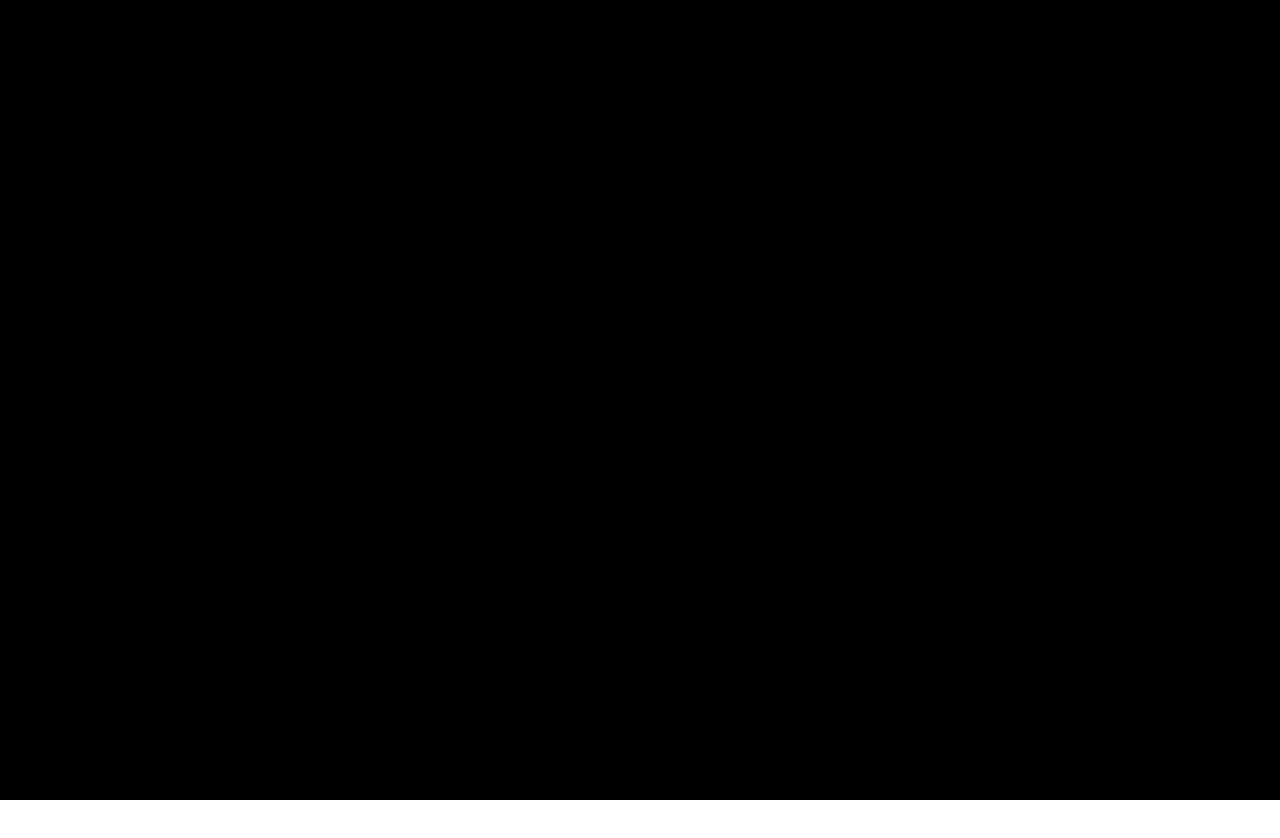
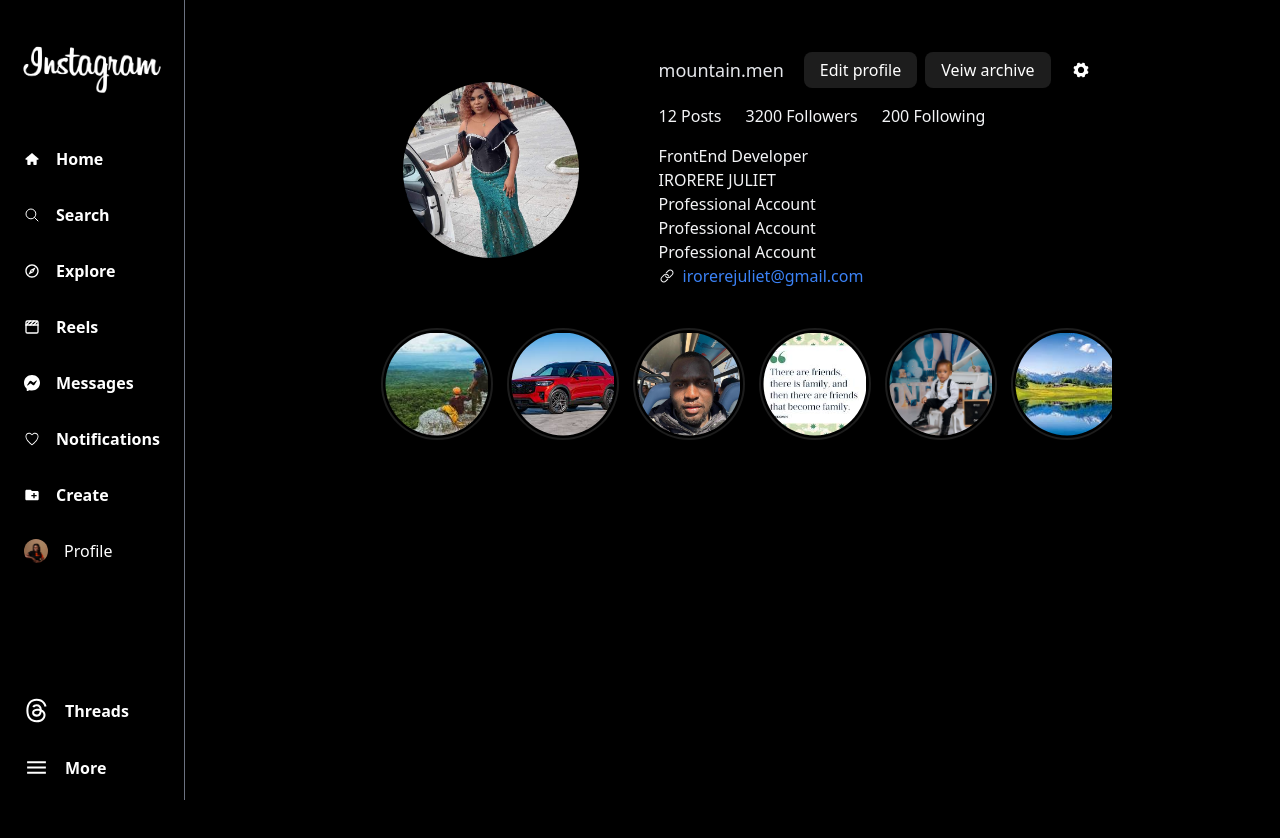
Before and after one commit to irorerejuliet/Instagram-website, a React (Vite) app: page /profile in a window 1280 px wide. Before the commit this address had no page. Shown: the top 838 px of the page. Before the commit the page ends 800 px from the top, so only its background shows below. Built offline with nearby package versions, Linux system fonts and the light colour scheme.

Commit message:
added profile section

```diff
--- a/src/App.jsx
+++ b/src/App.jsx
@@ -1,15 +1,17 @@
-import React from 'react'
+
 import { Route, Router, Routes } from 'react-router-dom'
-import HomePage from './Pages/HomePage';
 import FeedPage from './Pages/FeedPage';
+import Profile from './Pages/Profile';
+import Home from './Pages/Home';
 
 const App = () => {
   return (
     <>
       <div className="w-full min-h-screen bg-black">
         <Routes>
-          <Route path="/" element={<HomePage />}>
+          <Route path="/" element={<Home />}>
             <Route index element={<FeedPage />} />
+            <Route path="profile" element={<Profile/> } />
           </Route>
         </Routes>
       </div>
--- /dev/null
+++ b/src/Components/Constants/highlightData.jsx
@@ -0,0 +1,48 @@
+export const highlightData = [
+  {
+    id: 1,
+    username: "Adventure",
+    image: "/images/adventure.jpeg",
+  },
+  {
+    id: 2,
+    username: "Car",
+    image: "/images/car.jpeg",
+  },
+  {
+    id: 3,
+    username: "Frank",
+    image: "/images/Frank2.jpg",
+  },
+  {
+    id: 4,
+    username: "Friendshipquote",
+    image: "/images/frienshipQuote.jpeg",
+  },
+  {
+    id: 5,
+    username: "Gold",
+    image: "/images/gold.jpg",
+  },
+  {
+    id: 6,
+    username: "Mountain",
+    image: "/images/mountain.jpeg",
+  },
+  {
+    id: 7,
+    username: "Party",
+    image: "/images/party.jpeg",
+  },
+  {
+    id: 8,
+    username: "Photographer",
+    image: "/images/photographer.jpeg",
+  },
+  {
+    id: 9,
+    username: "smilingGirl",
+    image: "/images/smilingGirl.jpeg",
+  },
+
+];
--- a/src/Components/Constants/sidebarLinks.js
+++ b/src/Components/Constants/sidebarLinks.js
@@ -9,7 +9,7 @@
  export const sidebarLinks =[
  {
         name: "Home",
-        link: "/Home",
+        link: "/",
         icon: TiHome ,
         id: 1,
       },
--- /dev/null
+++ b/src/Components/Main.jsx
@@ -0,0 +1,96 @@
+import React from 'react'
+import { CiLink } from 'react-icons/ci';
+import { FaLink } from 'react-icons/fa';
+import { IoIosLink, IoIosSettings, } from 'react-icons/io';
+import { Link } from 'react-router-dom'
+import { highlightData } from './Constants/HighlightData';
+
+const Main= () => {
+  return (
+    <>
+      <div className="lg:w-[88%]  md:w-[88%] sm:w-full w-full  h-auto lg:block md:block sm:hidden hidden">
+        {/* Ypur info section */}
+        <div className="w-full h-auto flex items-center lg:gap-x-20 md:gap-x-16 sm:gap-x-12 gap-x-3.5 justify-center mb-10">
+          <img
+            src="/images/ifueko.jpg"
+            alt="profile-img"
+            className="rounded-full md:w-44 w-32 lg:h-44 md:h-44 sm:h-36 h-36 object-cover"
+          />
+          <div className="flex items-start flex-col">
+            <div className="flex items-center gap-x-5 mb-4">
+              <Link to="/profile" className="text-lg text-gray-200 font-normal">
+                mountain.men
+              </Link>
+              <div className="flex items-center gap-x-2">
+                <button className="bg-[#1d1d1d] rounded-lg px-4 py-1.5 text-base text-white font-normal hover:bg-[#2f2f2f] ease-out duration-150">
+                  Edit profile
+                </button>
+                <button className="bg-[#1d1d1d] rounded-lg px-4 py-1.5 text-base text-white font-normal hover:bg-[#2f2f2f] ease-out duration-150">
+                  Veiw archive
+                </button>
+              </div>
+              <IoIosSettings size={20} className="text-white" />
+            </div>
+            {/* Post, followes, following */}
+            <div className="flex items-center gap-x-6 mb-4">
+              <h6 className="text-base text-gray-100 font-normal">12 Posts</h6>
+              <Link to="/" className="text-base text-gray-100 font-normal">
+                3200 Followers
+              </Link>
+              <Link to="/" className="text-base text-gray-100 font-normal">
+                200 Following
+              </Link>
+            </div>
+            {/* fullname */}
+            <p className="text-base text-gray-100 font-normal">
+              FrontEnd Developer
+            </p>
+            {/* Bio */}
+            <p className="text-base text-gray-100 font-normal">
+              IRORERE JULIET <br />
+              Professional Account <br />
+              Professional Account <br />
+              Professional Account <br />
+            </p>
+            {/* Links */}
+            <p className="text-base text-gray-100 font-normal flex items-center gap-x-2">
+              <IoIosLink />
+              <Link
+                to="/"
+                className="text-blue-500 hover:underline font-medium"
+              >
+                irorerejuliet@gmail.com
+              </Link>
+            </p>
+          </div>
+        </div>
+        {/* Highlight section */}
+        <div className="w-full h-auto flex items-center gap-x-9 mb-10">
+          <div className="max-w-[61vw] w-full h-auto flex items-center gap-x-3.5 overflow-x-scroll">
+            {highlightData.map(({ id, image, username }) => (
+              <Link
+                to="/"
+                key={id}
+                className="flex items-center justify-between flex-col flex-shrink-0"
+              >
+                <div className="w-28 h-28 rounded-full object-cover p-[2px] bg-gradient-to-r from-[#1d1d1d] to-[#1d1d1d]">
+                  <img
+                    src={image}
+                    alt={username}
+                    className="rounded-full h-full w-full object-cover p-[2.5px] bg-black"
+                  />
+                  <p className="text-white text-sm mt-1">
+                    {username}
+                  </p>
+                </div>
+              </Link>
+            ))}
+          </div>
+        </div>
+        {/* Post, Reels, Tagged section */}
+      </div>
+    </>
+  );
+}
+
+export default Main
--- /dev/null
+++ b/src/Components/Posts.jsx
@@ -0,0 +1,17 @@
+import React from 'react'
+
+const Posts = () => {
+  return (
+    <>
+      <div className='w-full h-auto  flex items-center gap-1 flex-wrap'>
+        <Link className="md:w-[33%] w-[32.5%] lg:[40vh] md:h-[35vh] sm:h-[30vh] h-[25vh]">
+        style={{
+            backgroundImage:
+        }}
+        </Link>
+      </div>
+    </>
+  )
+}
+
+export default Posts
--- /dev/null
+++ b/src/Components/Reels.jsx
@@ -0,0 +1,11 @@
+import React from 'react'
+
+const Reels = () => {
+  return (
+    <div>
+
+    </div>
+  )
+}
+
+export default Reels
--- a/src/Pages/HomePage.jsx
+++ b/src/Pages/Home.jsx
@@ -1,9 +1,9 @@
-import React from "react";
+
 import LargeNavBar from "../Components/LayOuts/LargeNavBar";
 import MobileNav from "../Components/LayOuts/MobileNav";
 import { Outlet } from "react-router-dom";
 
-const HomePage = () => {
+const Home = () => {
   return (
     <div className="w-full h-auto flex items-start justify-between lg:gap-x-32 md:gap-x-16 sm:gap-x-8 gap-x-4 relative">
       {/* Sidebar */}
@@ -24,4 +24,4 @@
   );
 };
 
-export default HomePage;
+export default Home;
--- /dev/null
+++ b/src/Pages/Profile.jsx
@@ -0,0 +1,16 @@
+import Main from "../Components/main"
+
+
+
+const Profile = () => {
+  return (
+
+        <div className='w-full min-h-screen lg:py-10 md:py-6 sm:py-4 lg:px-14 md:12 smpx-7 px-3'>
+          {/* profile for big screem */}
+          <Main/>
+          {/* profile for larfe screen */}
+        </div>
+  )
+}
+
+export default Profile
```
Also changed, not shown: src/Components/Taggged.jsx (added).
